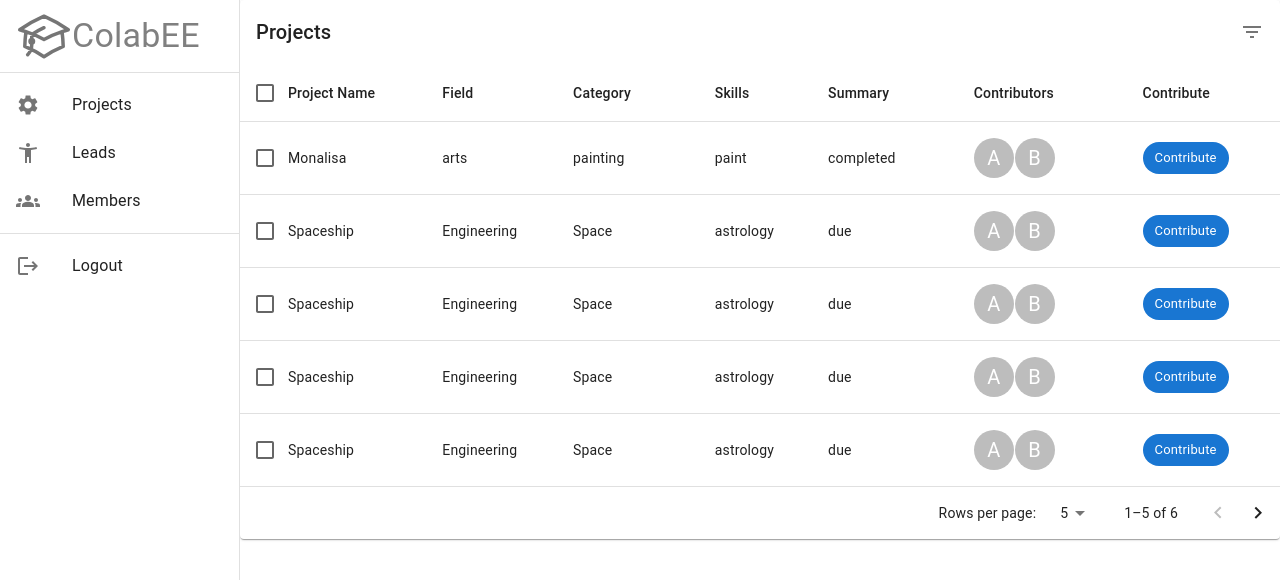
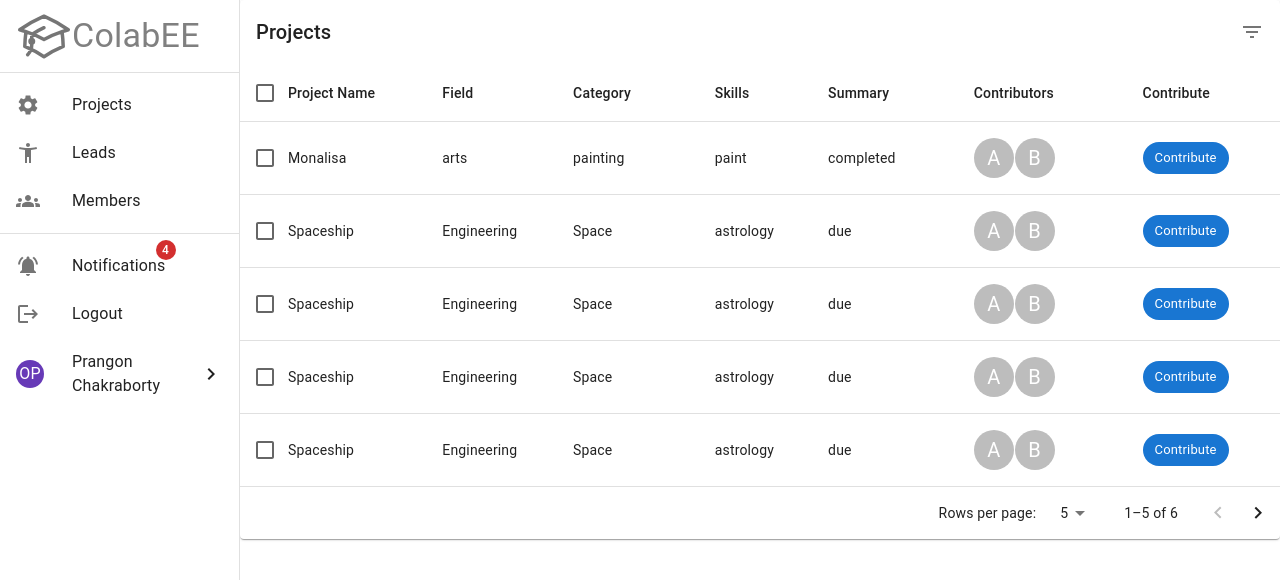
Before and after one commit to SUST-CSE-CARNIVAL-2024/frontend, a Next.js app: page /projects in a window 1280 px wide. Shown: the top 580 px of the page. Built offline with nearby package versions, Linux system fonts and the light colour scheme.

Commit message:
updated sidebar with user

```diff
--- a/components/Sidebar.js
+++ b/components/Sidebar.js
@@ -20,6 +20,10 @@ import SettingsIcon from "@mui/icons-material/Settings";
 import GroupsIcon from "@mui/icons-material/Groups";
 import AccessibilityNewIcon from "@mui/icons-material/AccessibilityNew";
 import ProjectTable from "./ProjectTable";
+import NotificationsActiveIcon from "@mui/icons-material/NotificationsActive";
+import { Avatar, Badge } from "@mui/material";
+import { deepOrange, deepPurple } from "@mui/material/colors";
+import ChevronRightIcon from "@mui/icons-material/ChevronRight";
 
 const drawerWidth = 240;
 
@@ -27,6 +31,8 @@ function Sidebar(props) {
   const { window } = props;
   const [mobileOpen, setMobileOpen] = React.useState(false);
   const [isClosing, setIsClosing] = React.useState(false);
+
+  const [user, setUser] = React.useState("Prangon Chakraborty");
 
   const handleDrawerClose = () => {
     setIsClosing(true);
@@ -92,11 +98,35 @@ function Sidebar(props) {
       </List>
       <Divider />
       <List>
-        {["Logout"].map((text, index) => (
+        {["Notifications", "Logout", user].map((text, index) => (
           <ListItem key={text} disablePadding>
             <ListItemButton>
-              <ListItemIcon>{index === 0 ? <LogoutIcon /> : ""}</ListItemIcon>
-              <ListItemText primary={text} />
+              <ListItemIcon>
+                {index === 0 ? <NotificationsActiveIcon /> : ""}
+                {index === 1 ? <LogoutIcon /> : ""}
+                {index === 2 ? (
+                  <Avatar
+                    sx={{
+                      bgcolor: deepPurple[500],
+                      fontSize: "1rem",
+                      width: 28,
+                      height: 28,
+                    }}
+                  >
+                    OP
+                  </Avatar>
+                ) : (
+                  ""
+                )}
+              </ListItemIcon>
+              {index === 0 ? (
+                <Badge badgeContent={4} color="error">
+                  <ListItemText primary={text} />
+                </Badge>
+              ) : (
+                <ListItemText primary={text} />
+              )}
+              {index === 2 ? <ChevronRightIcon /> : ""}
             </ListItemButton>
           </ListItem>
         ))}
```
